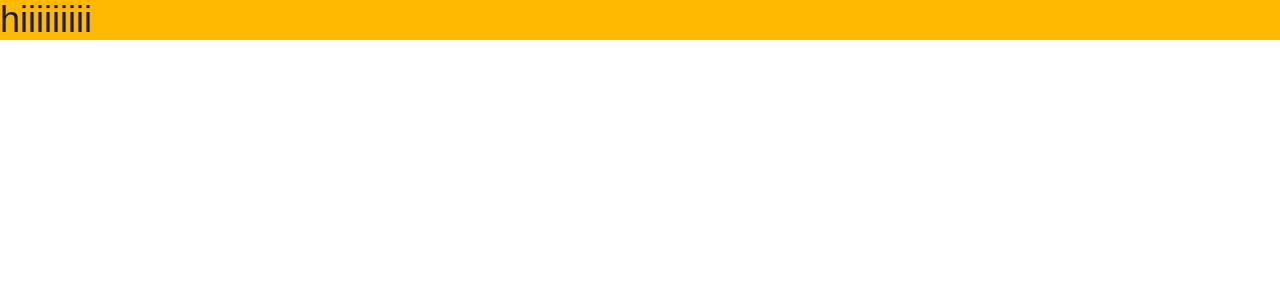
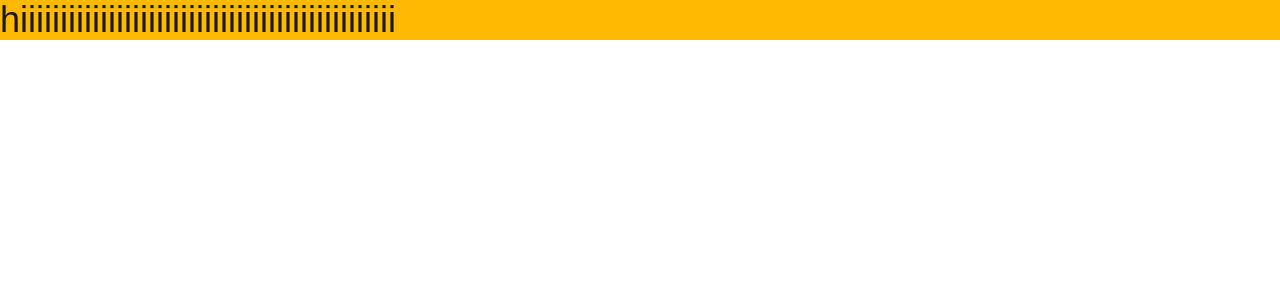
Before and after one commit to jahan404/BPL-Dream, a React (Vite) app: page / in a window 1280 px wide. Shown: the top 300 px of the page. Built offline with nearby package versions, Linux system fonts and the light colour scheme.

Commit message:
netlify and git interconnection

```diff
--- a/src/App.jsx
+++ b/src/App.jsx
@@ -6,7 +6,7 @@ function App() {
   return (
     <>
 
-      <h1 className='text-4xl bg-amber-400'>hiiiiiiiii</h1>
+      <h1 className='text-4xl bg-amber-400'>hiiiiiiiiiiiiiiiiiiiiiiiiiiiiiiiiiiiiiiiiiiiiiii</h1>
 
 
     </>
```
